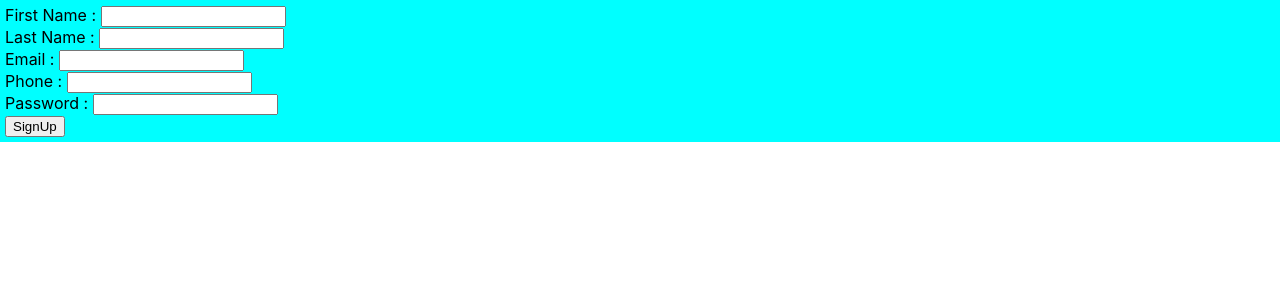
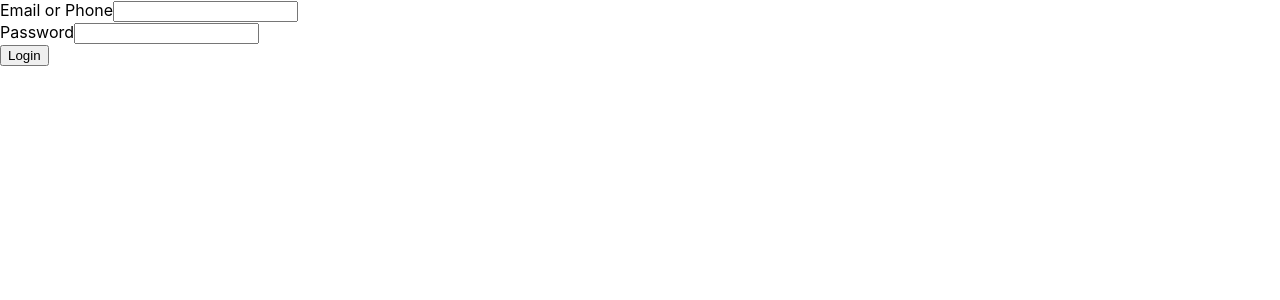
Before and after one commit to sahilvakte/user-frontend, a React (Create React App) app: page / in a window 1280 px wide. Shown: the top 300 px of the page. Built offline with nearby package versions, Linux system fonts and the light colour scheme.

Commit message:
Login UI with Backend Completed

```diff
--- a/src/App.js
+++ b/src/App.js
@@ -1,11 +1,13 @@
 import logo from './logo.svg';
 import './App.css';
 import Signup from './Components/Signup/Signup';
+import Login from './Components/Login/Login';
 
 function App() {
   return (
     <div>
-      <Signup/>
+      {/* <Signup/> */}
+      <Login/>
     </div>
   );
 }
--- /dev/null
+++ b/src/Components/Login/Login.js
@@ -0,0 +1,56 @@
+import React from "react";
+import "../Login/Login.css";
+
+import { useState } from "react";
+import axios from "axios";
+
+const Login = () => {
+  const [username, setUsername] = useState("");
+  const [password, setPassword] = useState("");
+
+  const login = async (e) => {
+    e.preventDefault();
+
+    await axios
+      .post(`http://localhost:5000/api/login`, {
+        username: username,
+        password: password,
+      })
+      .then((res) => {
+        console.log("res", res);
+      })
+      .catch((err) => {
+        console.log("err", err);
+      });
+  };
+
+  return (
+    <div>
+      <div className="user-login-container">
+        <div className="user-login-card">
+          <div>
+            <label>Email or Phone</label>
+            <input
+              type="text"
+              value={username}
+              onChange={(e) => setUsername(e.target.value)}
+            />
+          </div>
+
+          <div>
+            <label>Password</label>
+            <input
+              type="text"
+              value={password}
+              onChange={(e) => setPassword(e.target.value)}
+            />
+          </div>
+
+          <button onClick={login}>Login</button>
+        </div>
+      </div>
+    </div>
+  );
+};
+
+export default Login;
```
Also changed, not shown: src/Components/Login/Login.css (added).
